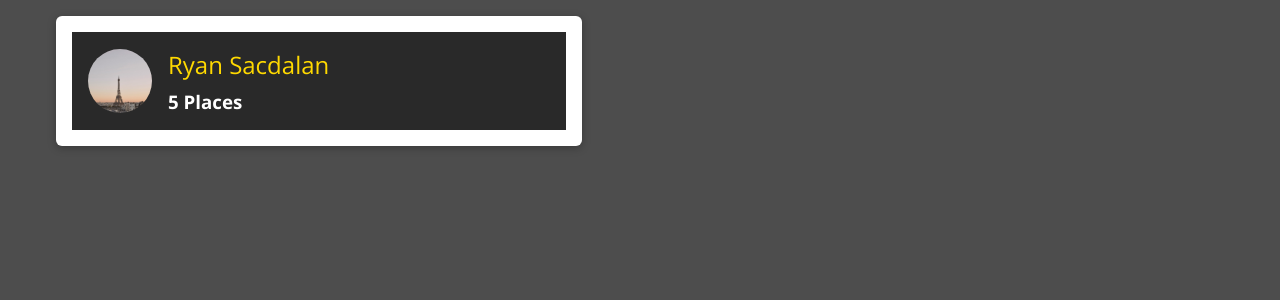
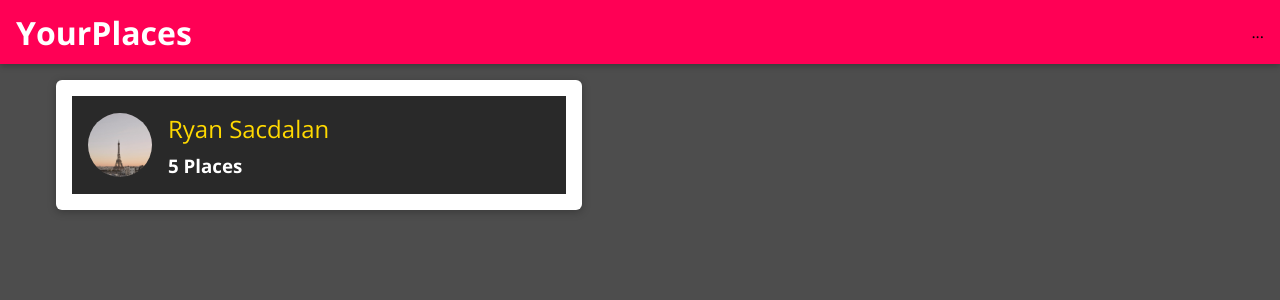
Before and after one commit to RySacdalan/yourlocation-frontend, a React (Create React App) app: page / in a window 1280 px wide. Shown: the top 300 px of the page. Built offline with nearby package versions, Linux system fonts and the light colour scheme.

Commit message:
Create MainHeader components

```diff
--- a/src/App.js
+++ b/src/App.js
@@ -7,10 +7,13 @@
 } from "react-router-dom";
 import Users from "./users/pages/Users";
 import NewPlace from "./places/pages/NewPlace";
+import MainNavigation from "./shared/components/navigation/MainNavigation";
 
 function App() {
   return (
     <Router>
+      <MainNavigation />
+      <main>
         <Switch>
           <Route exact path="/">
             <Users />
@@ -20,6 +23,7 @@
           </Route>
           <Redirect to="/" />
         </Switch>
+      </main>
     </Router>
   );
 }
--- /dev/null
+++ b/src/shared/components/navigation/MainHeader.css
@@ -0,0 +1,23 @@
+.main-header {
+    width: 100%;
+    height: 4rem;
+    display: flex;
+    align-items: center;
+    position: fixed;
+    top: 0;
+    left: 0;
+    background: #ff0055;
+    box-shadow: 0 2px 6px rgba(0, 0, 0, 0.26);
+    padding: 0 1rem;
+    z-index: 5;
+}
+
+main {
+    margin-top: 5rem;
+}
+
+@media (min-width: 768px) {
+.main-header {
+    justify-content: space-between;
+}
+}
--- /dev/null
+++ b/src/shared/components/navigation/MainHeader.js
@@ -0,0 +1,9 @@
+import React from "react";
+
+import "./MainHeader.css";
+
+const MainHeader = (props) => {
+  return <header className="main-header">{props.children}</header>;
+};
+
+export default MainHeader;
--- /dev/null
+++ b/src/shared/components/navigation/MainNavigation.css
@@ -0,0 +1,45 @@
+.main-navigation__menu-btn {
+    width: 3rem;
+    height: 3rem;
+    background: transparent;
+    border: none;
+    display: flex;
+    flex-direction: column;
+    justify-content: space-around;
+    margin-right: 2rem;
+    cursor: pointer;
+  }
+
+  .main-navigation__menu-btn span {
+    display: block;
+    width: 3rem;
+    height: 2.5px;
+    background: white;
+  }
+
+  .main-navigation__title {
+    color: white;
+  }
+
+  .main-navigation__title a {
+    text-decoration: none;
+    color: white;
+  }
+
+  .main-navigation__header-nav {
+    display: none;
+  }
+
+  .main-navigation__drawer-nav {
+    height: 100%;
+  }
+
+  @media (min-width: 768px) {
+    .main-navigation__menu-btn {
+      display: none;
+    }
+
+    .main-navigation__header-nav {
+      display: block;
+    }
+  }
--- /dev/null
+++ b/src/shared/components/navigation/MainNavigation.js
@@ -0,0 +1,23 @@
+import React from "react";
+
+import "./MainNavigation.css";
+import { Link } from "react-router-dom";
+import MainHeader from "./MainHeader";
+
+const MainNavigation = (props) => {
+  return (
+    <MainHeader>
+      <button className="main-navigation__menu-btn">
+        <span />
+        <span />
+        <span />
+      </button>
+      <h1 className="main-navigation__title">
+        <Link to="/">YourPlaces</Link>
+      </h1>
+      <nav>...</nav>
+    </MainHeader>
+  );
+};
+
+export default MainNavigation;
```
Also changed, not shown: src/shared/components/navigation/NavLinks.css (added), src/shared/components/navigation/NavLinks.js (added), src/shared/components/navigation/SideDrawer.css (added), src/shared/components/navigation/SideDrawer.js (added). Lines whose indentation alone changed are shown as unchanged.
